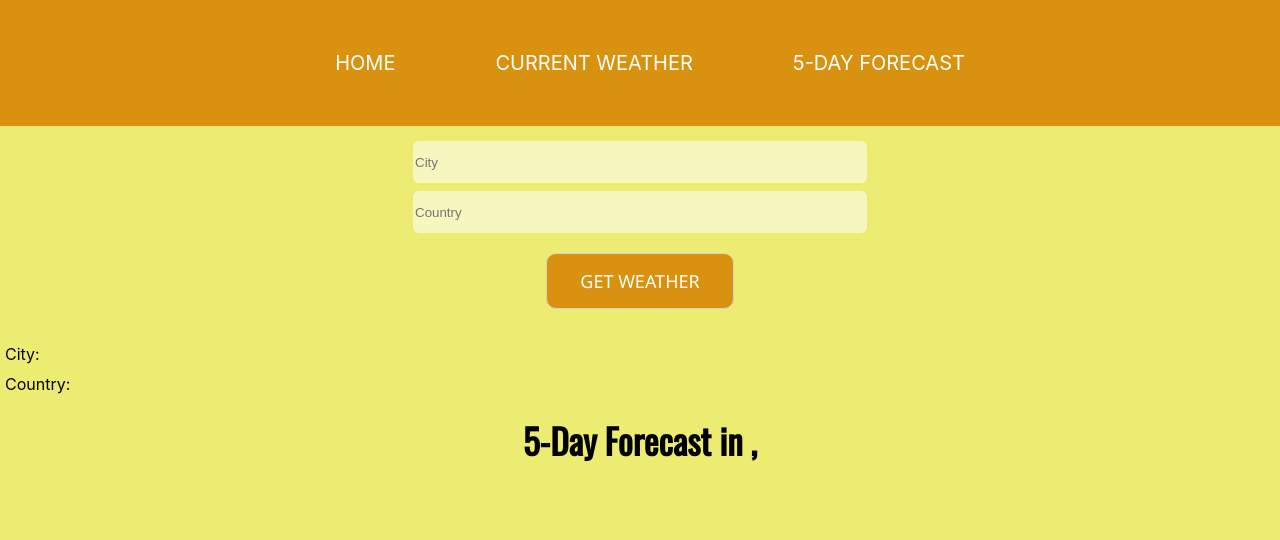
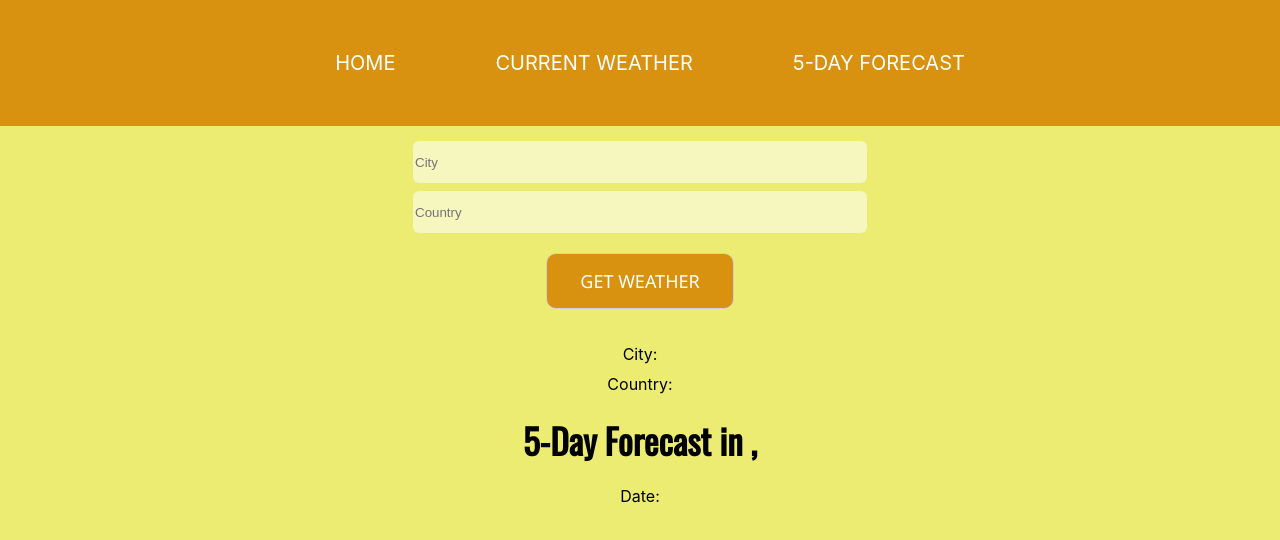
Before and after one commit to DmitryPolyakov1985/comit-final-project, a React (Create React App) app: page /pages/fivedayforecast in a window 1280 px wide. Shown: the top 540 px of the page. Built offline with nearby package versions, Linux system fonts and the light colour scheme; no server answers.

Commit message:
5day weather started

```diff
--- a/src/pages/CurrentWeather.js
+++ b/src/pages/CurrentWeather.js
@@ -117,8 +117,6 @@ function CurrentWeather() {
                 error: ''
             });
 
-            // setDate(getDate);
-
             setCity(city = '');
             setCountry(country = '');
 
--- /dev/null
+++ b/src/pages/FiveDayForecast.css
@@ -0,0 +1,3 @@
+.fiveDayForecastContainer {
+    text-align: center;
+}
--- a/src/pages/FiveDayForecast.js
+++ b/src/pages/FiveDayForecast.js
@@ -1,5 +1,6 @@
 
-import React, { useState, useEffect } from 'react'
+import React, { useState, useEffect } from 'react';
+import './FiveDayForecast.css'
 
 import Form from './../Form'
 const apiKey = '4fad5043f986c8cf84c29a4a3e7c3f49';
@@ -14,9 +15,12 @@ function FiveDayForecast() {
             const response = await fetch(`http://api.openweathermap.org/data/2.5/forecast?q=Saskatoon,ca&mode=json&units=imperial&APPID=${apiKey}`)
             const jsonData = await response.json()
             console.log(jsonData)
+
+
             setForecast({
                 city: jsonData.city.name,
-                country: jsonData.city.country
+                country: jsonData.city.country,
+                date: jsonData.list[0].dt
             });
         }
         fetchData();
@@ -31,7 +35,7 @@ function FiveDayForecast() {
     }
 
     return (
-        <div>
+        <div className='fiveDayForecastContainer'>
             <Form
                 handleCityInput={handleCityInput}
                 handleCountryInput={handleCountryInput}
@@ -40,6 +44,7 @@ function FiveDayForecast() {
             <p>Country: {country}</p>
 
             <h1>5-Day Forecast in {forecast.city}, {forecast.country}</h1>
+            <p>Date: {forecast.date}</p>
 
         </div>
     );
```
